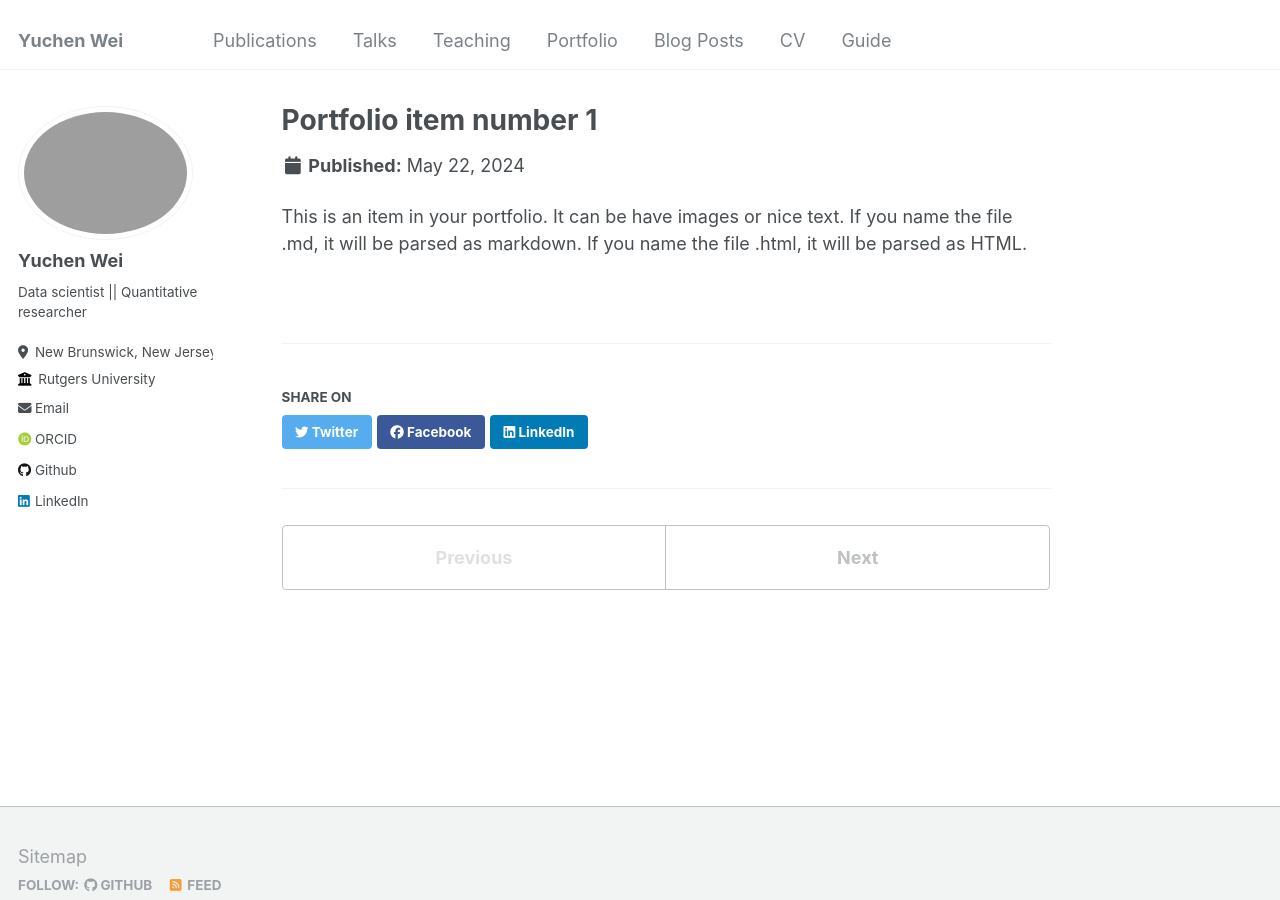
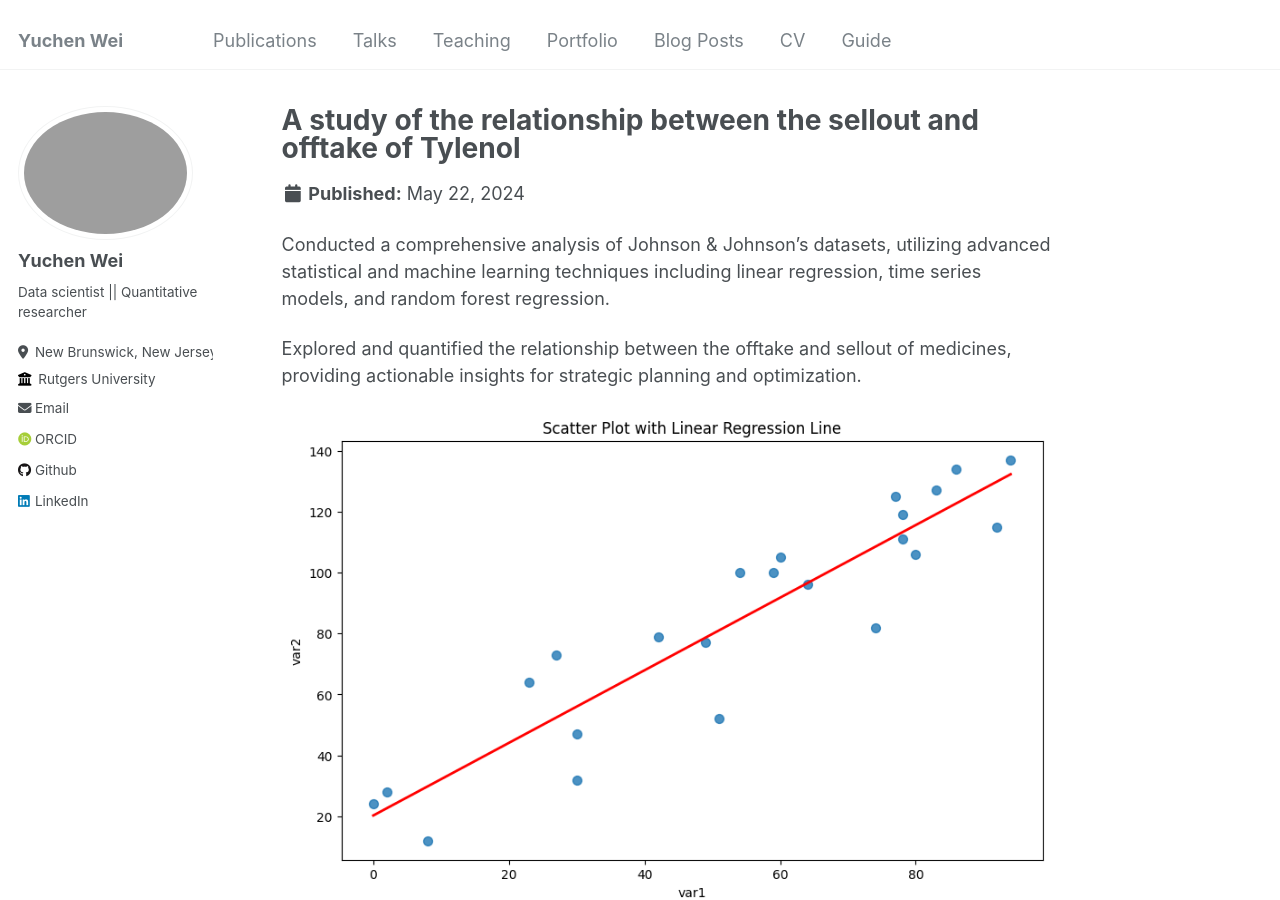
Before and after one commit to Yuccwei/YuchenWei.github.io, a Jekyll site: the page built from _portfolio/portfolio-1.md, in a window 1280 px wide and 900 px high. Built offline with Jekyll 4.4.1, drawn with Linux system fonts in a browser that asks for light colours; some web fonts are replaced.

Commit message:
Updated a file

```diff
--- a/_portfolio/portfolio-1.md
+++ b/_portfolio/portfolio-1.md
@@ -1,7 +1,11 @@
 ---
-title: "Portfolio item number 1"
-excerpt: "Short description of portfolio item number 1<br/><img src='/images/500x300.png'>"
+title: "A study of the relationship between the sellout and offtake of Tylenol"
+excerpt: "Linear regressions and time series<br/><img src='/images/line_plot.png'>"
 collection: portfolio
 ---
 
-This is an item in your portfolio. It can be have images or nice text. If you name the file .md, it will be parsed as markdown. If you name the file .html, it will be parsed as HTML.
+Conducted a comprehensive analysis of Johnson & Johnson's datasets, utilizing advanced statistical and machine learning techniques including linear regression, time series models, and random forest regression.
+
+Explored and quantified the relationship between the offtake and sellout of medicines, providing actionable insights for strategic planning and optimization.
+
+<img src='/images/linear_regression.png'>
```
Also changed, not shown: images/line_plot.png (added), images/linear_regression.png (added).
